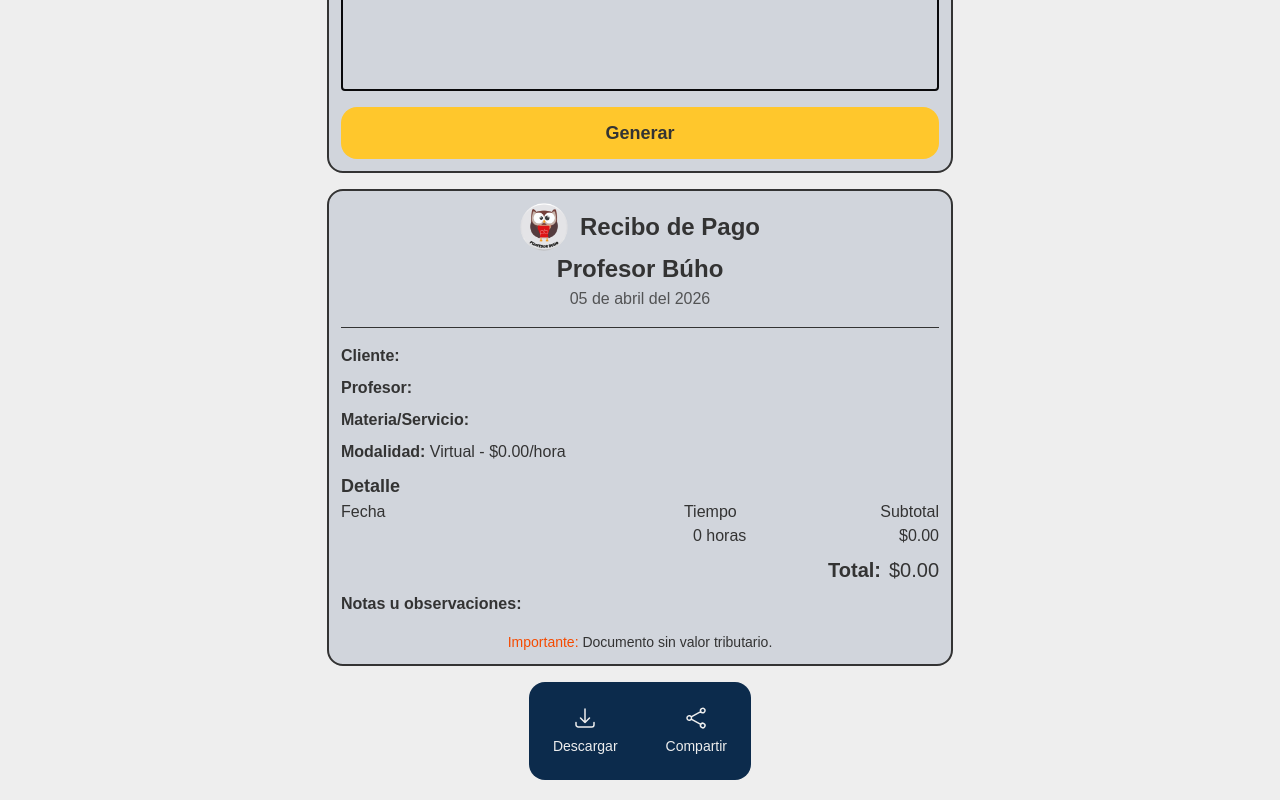
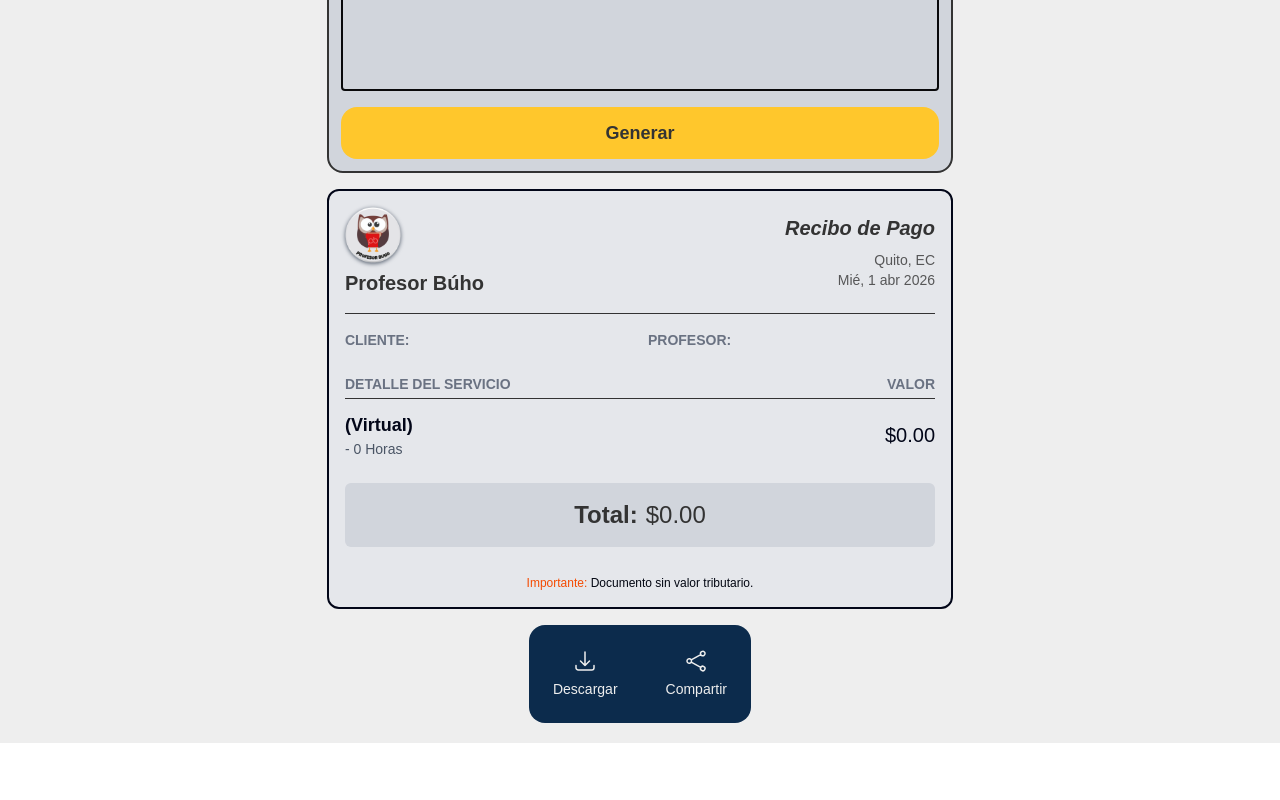
Before and after one commit to bryanquille/profesor-buho-receipts, a React (Vite) app: page / in a window 1280 px wide. Shown: the part 906-1706 px from the top of the page. After the commit the page ends 1649 px from the top, so only its background shows below. Built offline with nearby package versions, Linux system fonts and the light colour scheme; a web font is replaced by a local one.

Commit message:
refactor ReceiptPreview component; enhance layout and styling, integrate ReceiptInfo and ReceiptServiceDetails components, and implement getCurrentDate utility function

```diff
--- /dev/null
+++ b/src/components/receipt/ReceiptInfo.tsx
@@ -0,0 +1,23 @@
+interface ReceiptInfoPropsTypes {
+  keyInfo: string;
+  info: string | number | undefined;
+  textSize?: 'sm' | 'md' | 'base' | 'lg';
+}
+
+function ReceiptInfo({ keyInfo, info, textSize = 'base' }: ReceiptInfoPropsTypes) {
+  const textSizes = {
+    sm: 'text-sm',
+    md: 'text-md',
+    base: 'text-base',
+    lg: 'text-lg'
+  };
+
+  return (
+    <p className="flex flex-col">
+      <span className="font-semibold uppercase text-sm text-gray-500 dark:text-gray-400">{keyInfo} </span>
+      <span className={`${textSizes[textSize]} text-slate-950 dark:text-primary-neutral`}>{info}</span>
+    </p>
+  )
+}
+
+export default ReceiptInfo
--- a/src/components/receipt/ReceiptPreview.tsx
+++ b/src/components/receipt/ReceiptPreview.tsx
@@ -1,102 +1,109 @@
 import { useFormContext } from "react-hook-form"
 import { mappedModalityOptions, type ReceiptData } from "../../lib/schemas"
 import logo from "../../assets/images/logo/pb-icon.png"
+import { getCurrentDate } from "../../lib/utils"
+import ReceiptInfo from "./ReceiptInfo"
+import ReceiptServiceDetails from "./ReceiptServiceDetails"
 
 function ReceiptPreview() {
   const { watch } = useFormContext<ReceiptData>()
   const formData = watch()
 
   return (
-    <section className="w-11/12 p-3 flex flex-col gap-4 border-2 rounded-2xl bg-gray-300 dark:bg-primary">
-      <header className="flex flex-col justify-center items-center gap-0.5">
-        <div className="flex flex-row-reverse justify-center items-center gap-3">
-          <h2 className="font-bold text-2xl">Recibo de Pago</h2>
+    <section className="w-11/12 p-4 flex flex-col gap-4 border-2 border-slate-950 rounded-xl bg-gray-200 dark:bg-primary dark:border-primary-neutral">
+      <header className="flex flex-row-reverse justify-between items-center gap-4">
+        <div className="flex flex-col justify-center items-end">
+          <h2 className="mb-2 font-bold text-xl italic">
+            Recibo de Pago
+          </h2>
+          <p className="opacity-80 text-sm">
+            Quito, EC
+          </p>
+          <time
+            dateTime={getCurrentDate()}
+            className="opacity-80 text-sm"
+          >
+            {getCurrentDate()}
+          </time>
+        </div>
+
+        <div className="flex flex-col justify-center items-start gap-1.5">
           <img
             src={logo}
             alt="Logotipo del Profesor Búho"
-            className="w-12 h-12"
+            className="w-14 drop-shadow-sm drop-shadow-gray-600"
           />
+          <strong className="font-bold text-xl">
+            Profesor Búho
+          </strong>
         </div>
-
-        <strong className="text-center font-black text-2xl">
-          Profesor Búho
-        </strong>
-
-        <time
-          dateTime="05/04/2026"
-          className="text-center opacity-80"
-        >
-          05 de abril del 2026
-        </time>
       </header>
 
       <hr />
 
       <main className="flex flex-col justify-start gap-2">
-        <p>
-          <span className="font-semibold">Cliente: </span>
-          <span>{formData.customerName}</span>
-        </p>
+        <div className="mb-4 grid grid-cols-2 gap-4">
+          <ReceiptInfo
+            keyInfo="Cliente:"
+            info={formData.customerName}
+            textSize="lg"
+          />
 
-        {formData.studentName && (
-          <p>
-            <span className="font-semibold">Estudiante: </span>
-            <span>{formData.studentName}</span>
-          </p>
-        )}
+          {formData.studentName && (
+            <ReceiptInfo
+              keyInfo="Estudiante:"
+              info={formData.studentName}
+              textSize="lg"
+            />
+          )}
 
-        <p>
-          <span className="font-semibold">Profesor: </span>
-          <span>{formData.teacherName}</span>
-        </p>
+          <ReceiptInfo
+            keyInfo="Profesor:"
+            info={formData.teacherName}
+            textSize="lg"
+          />
+        </div>
 
-        <p>
-          <span className="font-semibold">Materia/Servicio: </span>
-          <span>{formData.subjectOrService}</span>
-        </p>
-
-        <p>
-          <span className="font-semibold">Modalidad: </span>
-          <span>{mappedModalityOptions[formData.modality]} - </span>
-          <span>${(formData.pricePerHour as number).toFixed(2)}/hora</span>
-        </p>
-
-        <article>
-          <h3 className="font-bold text-lg">Detalle</h3>
-          <div className="flex justify-between items-center">
-            <span className="w-2/6">Fecha</span>
-            <span>Tiempo</span>
-            <span>Subtotal</span>
+        <div className="mb-2.5">
+          <div className="mb-1 flex justify-between items-center">
+            <p className="font-bold text-sm uppercase text-gray-500 dark:text-gray-400">Detalle del servicio</p>
+            <p className="font-bold text-sm uppercase text-gray-500 dark:text-gray-400">Valor</p>
           </div>
+          <hr className="mb-3" />
           {
             formData.items.map((item, index) => (
-              <div
+              <ReceiptServiceDetails
                 key={index}
-                className="flex justify-between items-center"
-              >
-                <span className="w-2/6">{item.dateOfClasses}</span>
-                <span>{item.hoursOfClasses as number} horas</span>
-                <span>${(item.subtotal as number).toFixed(2)}</span>
-              </div>
+                subjectOrService={formData.subjectOrService}
+                modality={mappedModalityOptions[formData.modality]}
+                dateOfClasses={item.dateOfClasses}
+                hoursOfClasses={item.hoursOfClasses as number}
+                subtotal={item.subtotal as number}
+              />
             ))
           }
-        </article>
+        </div>
 
-        <p className="flex justify-end items-center gap-2 text-xl">
-          <span className="font-semibold">Total: </span>
-          <span>${formData.items.reduce((acum, item) => item.subtotal as number + acum, 0).toFixed(2)}</span>
-        </p>
+        <div className="mb-3 p-4 flex justify-center items-center gap-2 rounded-md text-2xl bg-gray-300 dark:bg-mist-700">
+          <p className="font-semibold">Total: </p>
+          <p>
+            ${formData.items.reduce((acum, item) => item.subtotal as number + acum, 0).toFixed(2)}
+          </p>
+        </div>
 
-        <p className="flex flex-col justify-start">
-          <span className="font-semibold">Notas u observaciones: </span>
-          <span>{formData.notesOrObservations}</span>
-        </p>
+        {formData.notesOrObservations && (
+          <ReceiptInfo
+            keyInfo="Notas u observaciones:"
+            info={formData.notesOrObservations}
+            textSize="sm"
+          />
+        )}
       </main>
 
       <footer>
-        <p className="text-sm text-center">
+        <p className="text-xs text-center">
           <span className="text-orange-600">Importante: </span>
-          <span>Documento sin valor tributario.</span>
+          <span className="text-gray-950 dark:text-primary-neutral">Documento sin valor tributario.</span>
         </p>
       </footer>
     </section>
--- /dev/null
+++ b/src/components/receipt/ReceiptServiceDetails.tsx
@@ -0,0 +1,37 @@
+interface ReceiptServiceDetailsPropsTypes {
+  subjectOrService: string;
+  modality: string;
+  dateOfClasses: string;
+  hoursOfClasses: number;
+  subtotal: number;
+}
+
+function ReceiptServiceDetails({
+  subjectOrService,
+  modality,
+  dateOfClasses,
+  hoursOfClasses,
+  subtotal }: ReceiptServiceDetailsPropsTypes) {
+  return (
+    <div
+      className="mb-1.5 flex justify-between items-center"
+    >
+      <div>
+        <p className="font-semibold text-lg text-slate-950 dark:text-primary-neutral">
+          {subjectOrService} ({modality})
+        </p>
+        <p className="text-sm text-gray-600 dark:text-gray-300">
+          <time dateTime={dateOfClasses}>
+            {dateOfClasses.replaceAll('-', '/')}
+          </time>
+          <span> - {hoursOfClasses} Horas</span>
+        </p>
+      </div>
+      <p className="text-xl text-slate-950 dark:text-primary-neutral">
+        ${(subtotal).toFixed(2)}
+      </p>
+    </div>
+  )
+}
+
+export default ReceiptServiceDetails
--- a/src/components/ui/ReceiptInfo.tsx
+++ /dev/null
@@ -1,15 +0,0 @@
-interface ReceiptInfoPropsTypes {
-  keyInfo: string;
-  info: string | number;
-}
-
-function ReceiptInfo({ keyInfo, info }: ReceiptInfoPropsTypes) {
-  return (
-    <p>
-      <span className="font-semibold">{keyInfo} </span>
-      <span>{info}</span>
-    </p>
-  )
-}
-
-export default ReceiptInfo
--- /dev/null
+++ b/src/lib/utils.ts
@@ -0,0 +1,12 @@
+export const getCurrentDate = () => {
+  const today = new Date()
+  const options = {
+    weekday: "short" as const,
+    year: "numeric" as const,
+    month: "short" as const,
+    day: "numeric" as const,
+  };
+  const localDate = today.toLocaleDateString("es-419", options)
+  const dateFirstUpper = localDate.replace(localDate[0], localDate[0].toLocaleUpperCase())
+  return dateFirstUpper
+}
```
